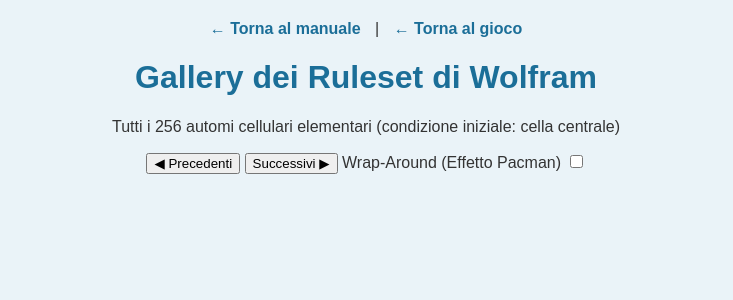
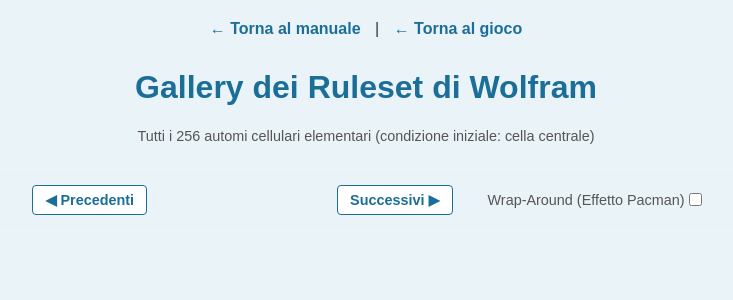
Before and after one commit to danielemoschini/pweb, a PHP site: page /php/pages/gallery.html in a window 1280 px wide. Shown: the top 300 px of the page, without its empty margins (274-1007 px from the left). Run offline with PHP 8.4, Linux system fonts and the light colour scheme.

Commit message:
Add files via upload

```diff
--- /dev/null
+++ b/css/gallery.css
@@ -0,0 +1,113 @@
+/*HEADER*/
+.gallery-header {
+    margin-bottom: 30px;
+}
+
+.back-button {
+    display: inline-block;
+    margin-bottom: 10px;
+    color: #1B6E98;
+    font-weight: bold;
+    text-decoration: none;
+}
+
+.back-button:hover {
+    text-decoration: underline;
+}
+
+.subtitle {
+    font-size: 0.9rem;
+    color: #555;
+    margin-top: 5px;
+}
+
+/*GRID GALLERY*/
+#rulesetGrid {
+    display: grid;
+
+    grid-template-columns: repeat(8, 1fr);
+
+    margin-top: 1rem;
+
+    gap: 24px;
+    justify-content: center;
+}
+
+
+/*SINGOLO RULESET*/
+.rule-item {
+    width: 100%;
+
+    display: flex;
+    flex-direction: column;
+    align-items: center;
+    margin: 0;
+}
+
+.rule-item canvas {
+    max-width: 100%;
+    height: auto;
+    border: 1px solid #aaa;
+    background-color: #fff;
+}
+
+/*LABEL RULE*/
+.rule-label {
+    margin-top: 1rem;
+    font-size: 1rem;
+    color: #333;
+    font-style: italic;
+    text-align: center;
+    word-wrap: break-word;
+}
+
+.gallery-controls {
+    display: flex;
+    justify-content: center;
+    align-items: center;
+    margin: 20px 0;
+    padding: 10px 0;
+    border-top: 1px solid #eee;
+    border-bottom: 1px solid #eee;
+}
+
+#rangeLabel {
+    font-size: 1rem;
+    font-weight: bold;
+    color: #333;
+    margin: 0 15px;
+    min-width: 150px;
+    text-align: center;
+}
+
+#prevBtn, #nextBtn {
+    padding: 6px 12px;
+    background-color: #fff;
+    color: #1B6E98;
+    border: 1px solid #1B6E98;
+    border-radius: 4px;
+    cursor: pointer;
+    font-size: 0.9em;
+    font-weight: 600;
+    text-transform: none;
+    transition: all 0.2s;
+    margin: 0 5px;
+}
+
+#prevBtn:hover, #nextBtn:hover {
+    background-color: #E6F3F7;
+    color: #0F5B7D;
+}
+
+#prevBtn:disabled, #nextBtn:disabled {
+    background-color: #eee;
+    border-color: #ccc;
+    color: #aaa;
+    cursor: not-allowed;
+}
+
+.gallery-controls label[for="wrapAround"] {
+    font-size: 0.9em;
+    color: #555;
+    margin-left: 30px;
+}
--- a/css/manual.css
+++ b/css/manual.css
@@ -7,13 +7,11 @@
   border: 1px solid #b3d9ff;
 }
 
-.manual-container h1,
-.manual-container h2 {
+.manual-container h1, .manual-container h2 {
   color: #1B6E98;
 }
 
-.manual-container p,
-.manual-container li {
+.manual-container p, .manual-container li {
   font-size: 15px;
   line-height: 1.6;
 }
```
Also changed, not shown: css/leaderboard.css (+66 -11 lines), css/login.css (+7 -7 lines), css/style.css (+56 -46 lines).
